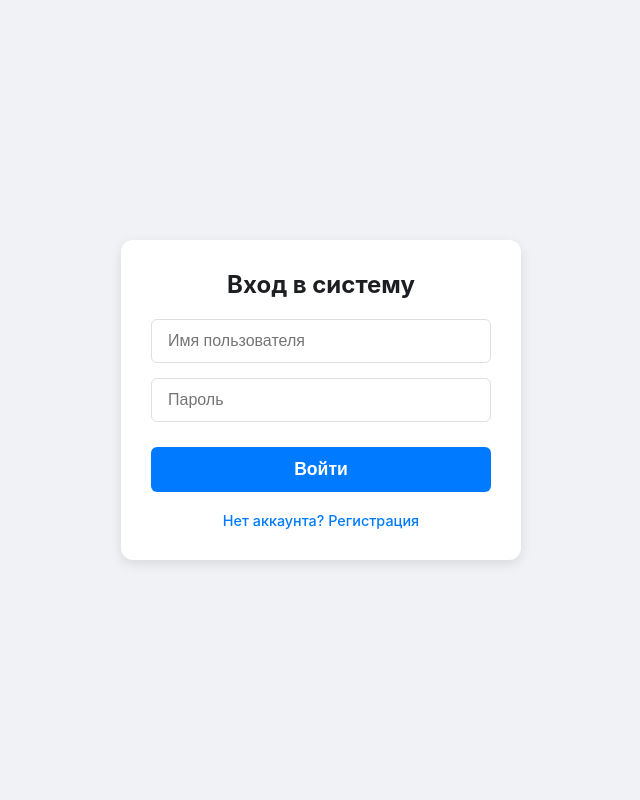
After one commit to worksasharak-ux/test_17, a Django app: page /login/ in a window 1280 px wide. The commit adds this page. Shown: the whole page, without its empty margins (319-959 px from the left). Run offline with Django 5.2, Linux system fonts and the light colour scheme.

Commit message:
Доделланое на вход, регистрацию и выход. Плюс html сгенерен гемини

```diff
--- /dev/null
+++ b/templates/login.html
@@ -0,0 +1,117 @@
+<!DOCTYPE html>
+<html lang="ru">
+<head>
+    <meta charset="UTF-8">
+    <meta name="viewport" content="width=device-width, initial-scale=1.0">
+    <title>Вход</title>
+    <style>
+        :root {
+            --bg-color: #f0f2f5;
+            --card-bg: #ffffff;
+            --primary-color: #007bff;
+            --primary-hover: #0056b3;
+            --text-main: #1c1e21;
+            --input-border: #dddfe2;
+        }
+
+        body {
+            font-family: -apple-system, BlinkMacSystemFont, "Segoe UI", Roboto, Helvetica, Arial, sans-serif;
+            background-color: var(--bg-color);
+            color: var(--text-main);
+            margin: 0;
+            display: flex;
+            justify-content: center;
+            align-items: center;
+            height: 100vh;
+        }
+
+        .auth-card {
+            width: 100%;
+            max-width: 400px;
+            background: var(--card-bg);
+            padding: 30px;
+            border-radius: 12px;
+            box-shadow: 0 4px 12px rgba(0,0,0,0.1);
+            text-align: center;
+            box-sizing: border-box;
+        }
+
+        .auth-card h2 {
+            margin-top: 0;
+            margin-bottom: 20px;
+            font-size: 1.5rem;
+        }
+
+        .form-group {
+            margin-bottom: 15px;
+        }
+
+        input {
+            width: 100%;
+            padding: 12px 16px;
+            border: 1px solid var(--input-border);
+            border-radius: 6px;
+            font-size: 1rem;
+            box-sizing: border-box;
+            transition: border-color 0.2s;
+        }
+
+        input:focus {
+            outline: none;
+            border-color: var(--primary-color);
+            box-shadow: 0 0 0 2px rgba(0,123,255,0.2);
+        }
+
+        button {
+            width: 100%;
+            padding: 12px;
+            background-color: var(--primary-color);
+            color: white;
+            border: none;
+            border-radius: 6px;
+            font-size: 1.1rem;
+            font-weight: 600;
+            cursor: pointer;
+            transition: background-color 0.2s;
+            margin-top: 10px;
+        }
+
+        button:hover {
+            background-color: var(--primary-hover);
+        }
+
+        .footer-link {
+            display: inline-block;
+            margin-top: 20px;
+            text-decoration: none;
+            color: var(--primary-color);
+            font-size: 0.9rem;
+            font-weight: 500;
+        }
+
+        .footer-link:hover {
+            text-decoration: underline;
+        }
+    </style>
+</head>
+<body>
+
+<div class="auth-card">
+    <h2>Вход в систему</h2>
+
+    <form action="/login/" method="POST">
+        {% csrf_token %}
+        <div class="form-group">
+            <input type="text" name="username" placeholder="Имя пользователя" required>
+        </div>
+        <div class="form-group">
+            <input type="password" name="password" placeholder="Пароль" required>
+        </div>
+        <button type="submit">Войти</button>
+    </form>
+
+    <a href="/register/" class="footer-link">Нет аккаунта? Регистрация</a>
+</div>
+
+</body>
+</html>
--- a/test_db/urls.py
+++ b/test_db/urls.py
@@ -17,8 +17,12 @@ Including another URLconf
 from django.contrib import admin
 from django.urls import path
 from django.urls import include
+from .views import  *
 
 urlpatterns = [
     path('admin/', admin.site.urls),
     path('posts/', include('testblog.urls')),
+    path('login/', login),
+    path('register/', register),
+    path('logout/', logout),
 ]
--- /dev/null
+++ b/test_db/views.py
@@ -0,0 +1,45 @@
+from django.shortcuts import render, redirect
+from django.contrib.auth import get_user_model, authenticate, login as auth_login, logout as auth_logout
+
+user_model = get_user_model()
+
+def login(request):
+    if request.method == 'POST':
+        username = request.POST.get('username')
+        password = request.POST.get('password')
+        if  username == "":
+            return redirect("/login")
+
+        user = authenticate(username=username, password=password)
+        if user is None:
+            return redirect("/login")
+
+        auth_login(request, user)
+        return redirect("/posts")
+
+    return render(request, 'login.html')
+
+def register(request):
+    if request.method == 'POST':
+        username = request.POST.get('username')
+        password = request.POST.get('password')
+        if  username == "":
+            return redirect("/register")
+
+        user_model.objects.create_user(
+            username=username,
+            password=password
+        )
+        user = authenticate(username=username, password=password)
+        if user is None:
+            return redirect("/register")
+
+        auth_login(request, user)
+        return redirect("/posts")
+
+
+    return render(request,'register.html')
+
+def logout(request):
+    auth_logout(request)
+    return redirect("/login")
```
Also changed, not shown: templates/main.html (+119 -8 lines), templates/register.html (added, +123 -0 lines).
